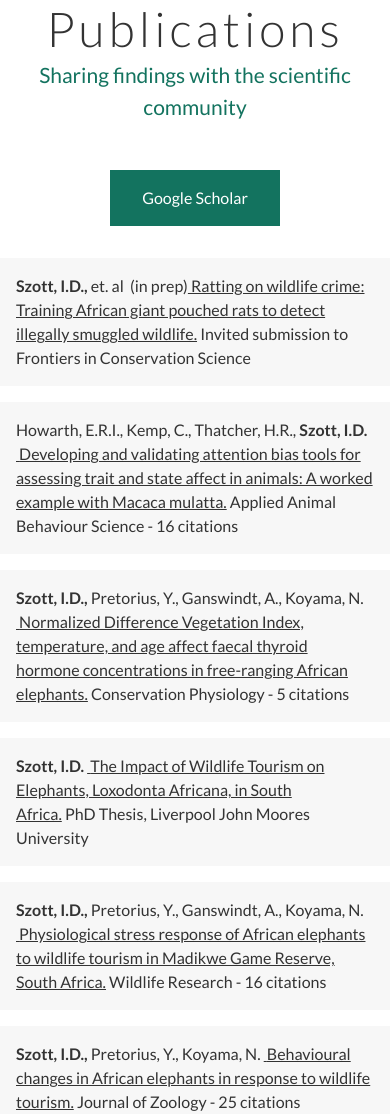
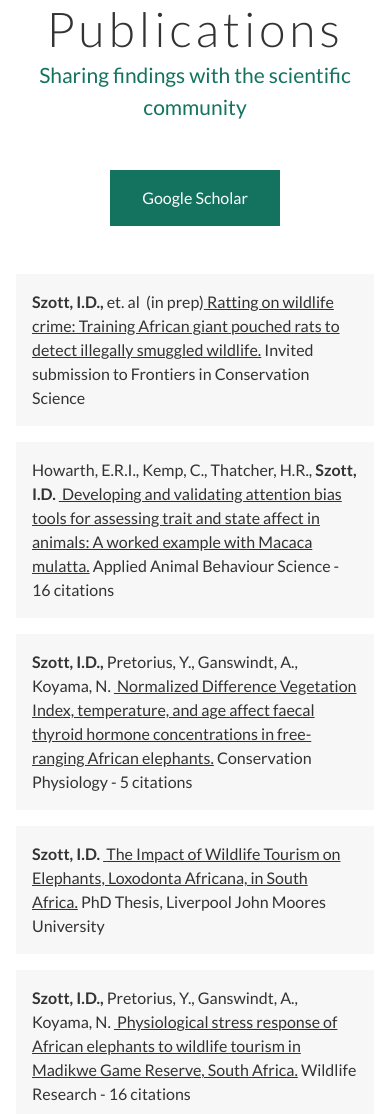
Before and after one commit to gitn00b1337/dr-i-szott, a Gatsby site: page /publications in a window 390 px wide. Shown: the part 394-1508 px from the top of the page. Built offline with nearby package versions, Linux system fonts and the light colour scheme; Gatsby itself is replaced by a stand-in of ours.

Commit message:
references page responsive

```diff
--- a/src/pages/publications/index.tsx
+++ b/src/pages/publications/index.tsx
@@ -230,7 +230,9 @@ const IndexPage: React.FC<PageProps> = () => {
                         Google Scholar
                     </Link>
                 </Flex>
-                <Box>
+                <Box
+                    padding='1rem'
+                >
                     {
                         REFERENCES.map((reference, index) => (
                             <Reference index={index} {...reference} />
```
